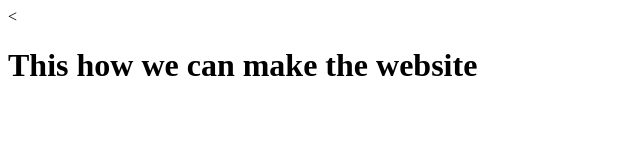
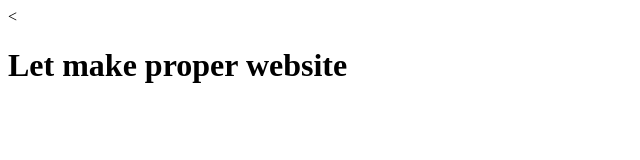
Before and after one commit to Sandhy-W/coursera-test, a plain HTML site: page site/index.html in a window 1280 px wide. Shown: the whole page, without its empty margins (0-640 px from the left). Drawn offline with Linux system fonts and the light colour scheme.

```diff
--- a/site/index.html
+++ b/site/index.html
@@ -6,6 +6,6 @@
 	<title>Hallo Coursera!</title>
 </head>
 <body>
-<<h1>This how we can make the website</h1>
+<<h1>Let make proper website</h1>
 </body>
 </html>
```
Also changed, not shown: site/images/logo5.jpg (added).
